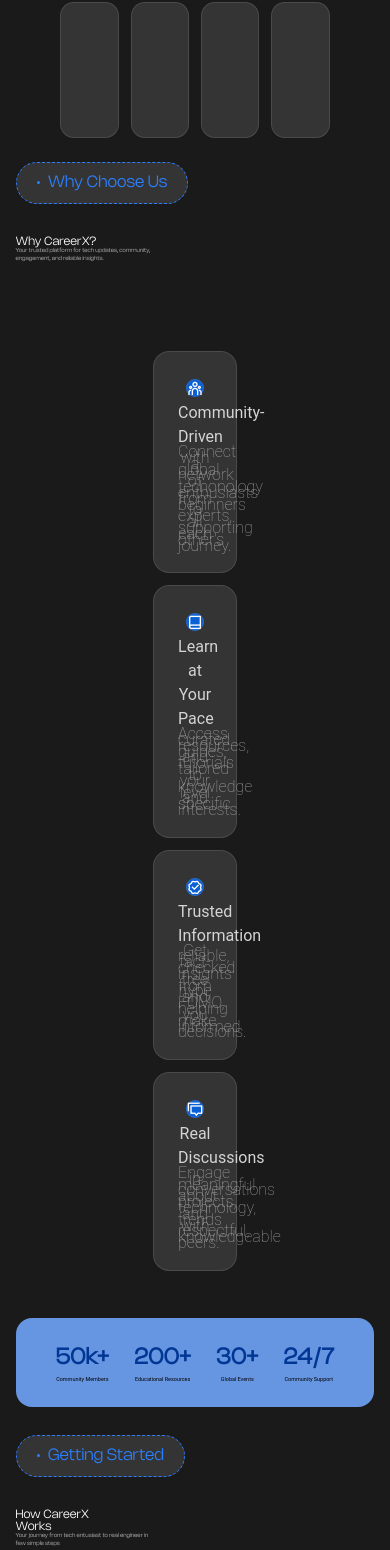
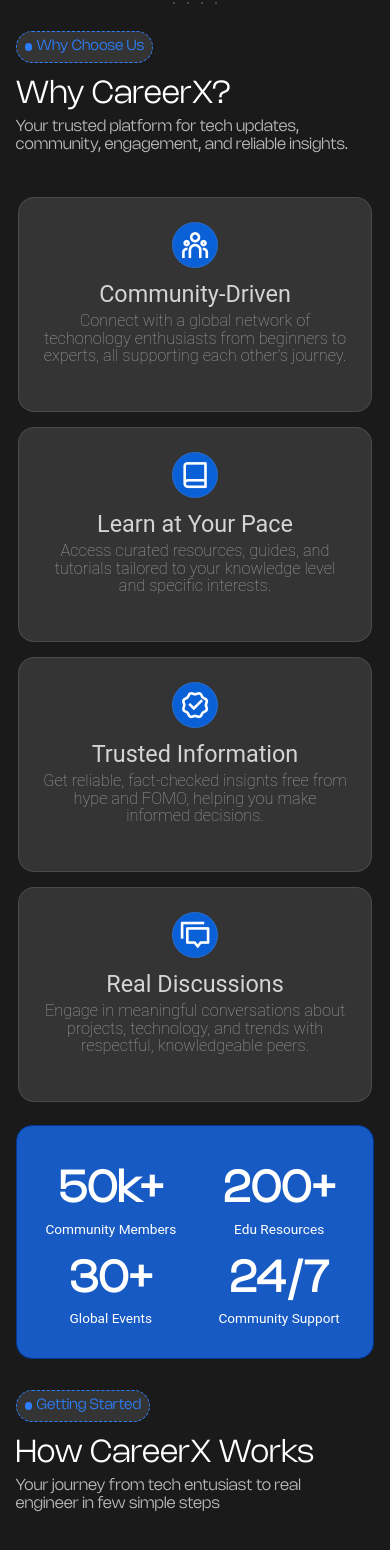
Before and after one commit to SOUMYA-M-dot/CareerX-supreme-hackathon, a React (Vite) app in the folder Frontend/: page / in a window 390 px wide. Shown: the part 365-1915 px from the top of the page. Built offline with nearby package versions, Linux system fonts and the light colour scheme; no server answers.

Commit message:
Hero page responsive

```diff
--- a/Frontend/src/components/homeComponent/HeroImgDiv.jsx
+++ b/Frontend/src/components/homeComponent/HeroImgDiv.jsx
@@ -1,10 +1,10 @@
 const HeroImgDiv = () => {
   return (
     <div className="flex gap-[3vw] mt-[5vw]">
-      <div className="h-[35vw] w-[15vw] bg-neutral-400/20 text-neutral-300 backdrop-blur-[1px] border rounded-[3.5vw] border-neutral-400/20"></div>
-      <div className="h-[35vw] w-[15vw] bg-neutral-400/20 text-neutral-300 backdrop-blur-[1px] border rounded-[3.5vw] border-neutral-400/20"></div>
-      <div className="h-[35vw] w-[15vw] bg-neutral-400/20 text-neutral-300 backdrop-blur-[1px] border rounded-[3.5vw] border-neutral-400/20"></div>
-      <div className="h-[35vw] w-[15vw] bg-neutral-400/20 text-neutral-300 backdrop-blur-[1px] border rounded-[3.5vw] border-neutral-400/20"></div>
+      <div className="lg:h-[35vw] lg:w-[15vw] bg-neutral-400/20 text-neutral-300 backdrop-blur-[1px] border lg:rounded-[3.5vw] border-neutral-400/20"></div>
+      <div className="lg:h-[35vw] lg:w-[15vw] bg-neutral-400/20 text-neutral-300 backdrop-blur-[1px] border lg:rounded-[3.5vw] border-neutral-400/20"></div>
+      <div className="lg:h-[35vw] lg:w-[15vw] bg-neutral-400/20 text-neutral-300 backdrop-blur-[1px] border lg:rounded-[3.5vw] border-neutral-400/20"></div>
+      <div className="lg:h-[35vw] lg:w-[15vw] bg-neutral-400/20 text-neutral-300 backdrop-blur-[1px] border lg:rounded-[3.5vw] border-neutral-400/20"></div>
     </div>
   )
 }
--- a/Frontend/src/components/homeComponent/LeftAlignText.jsx
+++ b/Frontend/src/components/homeComponent/LeftAlignText.jsx
@@ -2,20 +2,20 @@
 
   return (
 
-    <div className="align-left w-[97%] hero-text mt-[5vw]">
-        <h4 className="flex items-center gap-2 bg-neutral-400/20 text-neutral-300 backdrop-blur-[1px] border border-blue-500 w-fit border-dashed px-5 py-2 font-light rounded-full">
-          <div className="bg-blue-500 rounded-full h-[.8vw] w-[.8vw]"></div>
-          <span className="text-blue-500 ">{data.tag}</span>
+    <div className="align-left w-[97%] hero-text mt-[6vw] lg:mt-[5vw]">
+        <h4 className="flex items-center gap-1 lg:gap-2 bg-neutral-400/20 text-neutral-300 backdrop-blur-[1px] border border-blue-500 w-fit border-dashed px-2 lg:px-5 py-1 lg:py-2 font-light rounded-full">
+          <div className="bg-blue-500 rounded-full h-[2vw] lg:h-[.6vw] w-[2vw] lg:w-[.6vw]"></div>
+          <span className="text-blue-500 text-[3.7vw] lg:text-[1.3vw]">{data.tag}</span>
         </h4>
-        <div className="lg:flex justify-between items-baseline-last mt-8 mb-15">
+        <div className="flex flex-col lg:flex-row justify-between items-baseline-last mt-4 lg:mt-8 mb-10 lg:mb-15 gap-2 lg:gap-0">
 
-          <h3 className="text-[3vw] leading-none w-[30%]">{data.title}</h3>
+          <h3 className="text-[8vw] lg:text-[3vw] leading-none lg:w-[30%]">{data.title}</h3>
           {data.desc!==""?
-          <p className="text-[1.45vw] w-[40%] leading-[2vw] opacity-70">
+          <p className="text-[4vw] lg:text-[1.45vw] lg:w-[40%] leading-[4.5vw] lg:leading-[2vw] opacity-70">
             {data.desc}
           </p>
           :
-          <div className="w-[71vw] h-[2vw] bg-transparent">
+          <div className="w-full lg:w-[71vw] h-[2vw] bg-transparent">
 
           </div>}
 
--- a/Frontend/src/components/homeComponent/SuCard.jsx
+++ b/Frontend/src/components/homeComponent/SuCard.jsx
@@ -2,9 +2,9 @@
 
 const SuCard = ({no,text}) => {
   return (
-    <div>
-      <h1 className='hero-text font-extrabold text-[#003694] text-[5.6vw]'>{no}</h1>
-      <h6 className='text-center text-[1.4vw] text-black'>{text}</h6>
+    <div className=' flex flex-col items-center'>
+      <h1 className='hero-text font-extrabold text-white text-[11vw] lg:text-[5.6vw]'>{no}</h1>
+      <h6 className='text-center text-[3.5vw] lg:text-[1.4vw] text-white leading-none'>{text}</h6>
     </div>
   )
 }
--- a/Frontend/src/components/homeComponent/TestiCard.jsx
+++ b/Frontend/src/components/homeComponent/TestiCard.jsx
@@ -1,11 +1,11 @@
 const TestiCard = ({pic, con, name, dsg}) => {
   return (
-    <div className="flex w-[35vw] gap-[2vw] p-4 bg-neutral-400/20 text-neutral-300 backdrop-blur-[1px] border rounded-xl border-neutral-400/20">
-      <img className="object-cover h-[6vw] w-[6vw] rounded-full" src={pic} alt="" />
+    <div className="flex flex-col lg:flex-row w-[80vw] lg:w-[35vw] gap-[2vw] p-4 bg-neutral-400/20 text-neutral-300 backdrop-blur-[1px] border rounded-xl border-neutral-400/20">
+      <img className="object-cover h-[15vw] lg:h-[6vw] w-[15vw] lg:w-[6vw] rounded-full" src={pic} alt="" />
       <div className="">
-        <p className="text-[1.05vw] font-thin leading-[1.4vw]">{con}</p>
-        <h4 className="hero-text text-[1.3vw] leading-none mt-[1.2vw]">{name}</h4>
-        <h5 className="text-[.98vw] mt-[.1vw] font-thin">{dsg}</h5>
+        <p className="text-[3.5vw] lg:text-[1.15vw] font-thin leading-none">{con}</p>
+        <h4 className="text-[4.2vw] text-[#195AC4] lg:text-[1.3vw] font-bold leading-none mt-[3vw] lg:mt-[1.2vw] ">{name}</h4>
+        <h5 className="text-[3.2vw] lg:text-[.98vw] lg:mt-[.1vw] font-thin">{dsg}</h5>
       </div>
 
 
--- a/Frontend/src/components/homeComponent/Testimonial.jsx
+++ b/Frontend/src/components/homeComponent/Testimonial.jsx
@@ -33,7 +33,7 @@
     <>
       <LeftAlignText data={data} />
       <div className="relative w-full overflow-hidden">
-        <div className="flex gap-4 overflow-x-auto snap-x snap-mandatory scroll-smooth scrollbar-hide p-4">
+        <div className="flex gap-4 overflow-x-auto snap-x snap-mandatory scroll-smooth scrollbar-hide p-1 lg:p-4">
           {testi.map((card, index) => (
             <div key={index} className="snap-center shrink-0">
               <TestiCard {...card} />
--- a/Frontend/src/components/homeComponent/TimeCard.jsx
+++ b/Frontend/src/components/homeComponent/TimeCard.jsx
@@ -1,9 +1,36 @@
+import { useState, useEffect } from "react";
+
 const TimeCard = ({ title, para }) => {
+  const [isMobile, setIsMobile] = useState(false);
+  const [open, setOpen] = useState(false);
+
+  useEffect(() => {
+    const checkSize = () => setIsMobile(window.innerWidth < 1024); // lg breakpoint
+    checkSize();
+    window.addEventListener("resize", checkSize);
+    return () => window.removeEventListener("resize", checkSize);
+  }, []);
+
   return (
-    <div className="group bg-neutral-400/30 text-neutral-300 hover:bg-blue-600/80 hover:text-white backdrop-blur-[1px] border border-neutral-400/20 rounded-xl transition-all duration-500 ease-in-out overflow-hidden p-[1vw] text-left w-[32vw] cursor-pointer">
-      <h2 className="hero-text text-[1.8vw] ">{title}</h2>
+    <div
+      onClick={() => isMobile && setOpen(!open)}
+      className={`
+        group bg-neutral-400/30 text-neutral-300 hover:bg-blue-600/80
+        hover:text-white backdrop-blur-[1px] border border-neutral-400/20
+        rounded-xl transition-all duration-500 ease-in-out overflow-hidden
+        p-3 lg:p-[1vw] text-left w-full lg:w-[32vw] cursor-pointer
+
+      `}
+    >
+      <h2 className="hero-text text-[5vw] lg:text-[1.8vw]">{title}</h2>
+
       <p
-        className="max-h-0 opacity-0 group-hover:max-h-40 group-hover:opacity-100 transition-all duration-500 ease-in-out mt-2 text-[1vw] leading-[1.2vw] font-thin text-white/80"
+        className={`
+          mt-0 lg:mt-2 lg:text-[1vw] lg:leading-[1.2vw] font-thin text-white/80
+          transition-all duration-500 ease-in-out
+          ${isMobile ? (open ? "max-h-40 opacity-100" : "max-h-0 opacity-0")
+                     : "max-h-0 opacity-0 group-hover:max-h-40 group-hover:opacity-100"}
+        `}
       >
         {para}
       </p>
--- a/Frontend/src/components/homeComponent/WhyHome.jsx
+++ b/Frontend/src/components/homeComponent/WhyHome.jsx
@@ -34,7 +34,7 @@
     },
     {
       no: "200+",
-      text: "Educational Resources",
+      text: "Edu Resources",
     },
     {
       no: "30+",
@@ -50,12 +50,12 @@
     <>
       <LeftAlignText data={data} />
 
-      <div className="grid md:grid-cols-2 lg:grid-cols-4 gap-[3vw] p-6">
+      <div className="flex flex-col lg:grid md:grid-cols-2 lg:grid-cols-4 gap-[4vw] lg:gap-[3vw] px-2 lg:p-6">
         {whyCard.map((card, index) => (
           <WhyHomeCard key={index} {...card} />
         ))}
       </div>
-      <div className="flex justify-between gap-[3vw] p-6 px-10 bg-[#6ea3f8]/90 w-[97%] rounded-2xl bprder-[#003694] mt-[5vw]">
+      <div className="grid grid-cols-2 lg:grid-cols-4 gap-[3vw] lg:gap-[3vw] p-4 lg:p-6 py-8 lg:py-6 lg:px-10 bg-[#1761D6]/90 w-[97%] rounded-2xl border border-[#003694] mt-[5vw]">
         {suCard.map((card, index) => (
           <SuCard key={index} {...card} />
         ))}
--- a/Frontend/src/components/homeComponent/WhyHomeCard.jsx
+++ b/Frontend/src/components/homeComponent/WhyHomeCard.jsx
@@ -2,10 +2,10 @@
 
 const WhyHomeCard = ({ logo, head, para }) => {
   return (
-    <div className="bg-neutral-400/20 text-neutral-300 backdrop-blur-[1px] border border-neutral-400/20 rounded-2xl p-6 w-[21.5vw] min-h-[20vw] hover:shadow-xl transition-all duration-300 text-center">
-      <i className={`${logo} lg:text-[1.7vw] bg-[#016CFF]/80 text-white rounded-full lg:mb-4 lg:p-3 border border-neutral-400/20`}></i>
-      <h3 className="lg:text-[2vw] lg:my-5">{head}</h3>
-      <p className="lg:text-[1.2vw] font-thin leading-[1.5vw] opacity-70">{para}</p>
+    <div className="bg-neutral-400/20 text-neutral-300 backdrop-blur-[1px] border border-neutral-400/20 rounded-2xl p-6 lg:p-6 w-full lg:w-[21.5vw] min-h-[55vw] lg:min-h-[18vw] hover:shadow-xl transition-all duration-300 text-center">
+      <i className={`${logo} text-[8vw] lg:text-[1.7vw] bg-[#016CFF]/80 text-white rounded-full mb-6 lg:mb-4 p-1.5 lg:p-3 border border-neutral-400/20`}></i>
+      <h3 className="text-[6vw] lg:text-[2vw] mt-2 lg:mt-5">{head}</h3>
+      <p className="text-[4.2vw] lg:text-[1.1vw] font-thin leading-[4.5vw] lg:leading-[1.3vw] opacity-70">{para}</p>
     </div>
   );
 };
--- a/Frontend/src/components/homeComponent/WorkHome.jsx
+++ b/Frontend/src/components/homeComponent/WorkHome.jsx
@@ -57,7 +57,7 @@
           </div>
         </div>
         <div
-          className={`h-[25vw] w-[50vw] relative bg-neutral-400/20 text-neutral-300 backdrop-blur-[1px] border rounded-[3.5vw] border-neutral-400/20 transition-all duration-700 ease-[cubic-bezier(0.22,1,0.36,1)] ${
+          className={`hidden lg:block h-[25vw] w-[50vw] relative bg-neutral-400/20 text-neutral-300 backdrop-blur-[1px] border rounded-[3.5vw] border-neutral-400/20 transition-all duration-700 ease-[cubic-bezier(0.22,1,0.36,1)] ${
             hovered ? "scale-y-[1.15]" : "scale-100"
           }`}
         >
```
Also changed, not shown: Frontend/src/components/homeComponent/NewsCard.jsx (+15 -10 lines), Frontend/src/components/homeComponent/Timeline.jsx (+25 -13 lines), Frontend/src/components/homeComponent/Update.jsx (+39 -8 lines).
